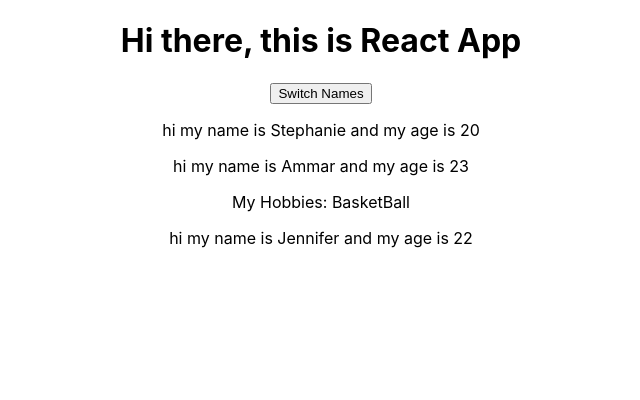
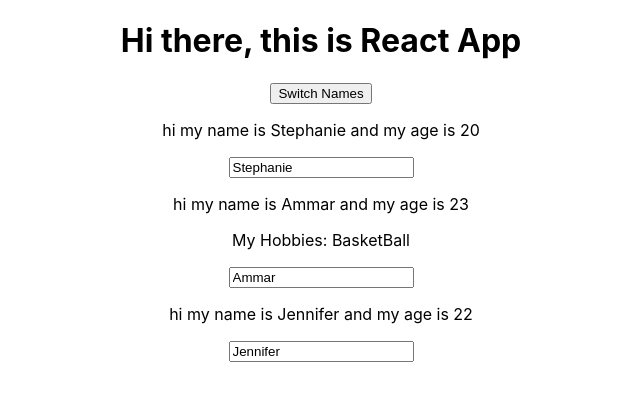
Before and after one commit to amir-sulehria/React, a React (Create React App) app in the folder basic-features/: page / in a window 1280 px wide. Shown: the top 400 px of the page, without its empty margins (319-959 px from the left). Built offline with nearby package versions, Linux system fonts and the light colour scheme.

Commit message:
Two-way-binding-lec

```diff
--- a/basic-features/src/App.js
+++ b/basic-features/src/App.js
@@ -58,6 +58,18 @@ want to pass refernce. another important thing is is u don't use arrow function
 on using this keyword, because this will not then refer to this class.
 */
 
+/*1.7
+to change state use special method given by react "setState" this is made available as we extend Component, this method allow us to update this
+special state property and ensure that react get to know about this update so update dom. setState take object as argument and it'll
+merge whatever we define here with our existing state, leaving other properties of state untouched. now what react will do, it will check
+which part we're overriding and merge and lead react to update dom. there are two things that can lead react to update dom, changing
+state and using props. react update dom only where it needs to update.
+instead of hardcoding we can also receive name as newName arg in handler. for this u have to pass name as
+onClick = {this.switchNameHandler.bind(this, 'new name')}
+here this control what this inside controls refer to, this now is list of elements actually which will be passed to our handler function
+there is another method of passing arg using arrow function returning function call however this is not recommended as re reder occur
+more often
+*/
 
 class App extends Component {
 
@@ -69,21 +81,24 @@ class App extends Component {
     ]
   }
 
-  switchNameHandler = ()=>{
-    /*1.7
-    to change state use special method given by react "setState" this is made available as we extend Component, this method allow us to update this
-    special state property and ensure that react get to know about this update so update dom. setState take object as argument and it'll
-    merge whatever we define here with our existing state, leaving other properties of state untouched. now what react will do, it will check
-    which part we're overriding and merge and lead react to update dom. there are two things that can lead react to update dom, changing
-    state and using props. react update dom only where it needs to update.
-    */
+  switchNameHandler = (newName)=>{
 
     //DON'T DO THIS => this.state.persons[0].name = 'Akbar';
     this.setState({
       persons : [
         {name: 'Stephanie', age: 23},
-        {name: 'Wasim', age: 43},
+        {name: newName, age: 43},
         {name: 'Jennifer', age: 21}
+      ]
+    });
+  }
+
+  nameChangeHandler = (event)=>{
+    this.setState({
+      persons : [
+        {name: 'Stephanie', age: 23},
+        {name: 'Jennifer', age: 21},
+        {name: event.target.value, age: 43}
       ]
     });
   }
@@ -94,10 +109,26 @@ class App extends Component {
         <h1>
           Hi there, this is React App
         </h1>
-        <button onClick = {this.switchNameHandler}>Switch Names</button>
-        <Person name={this.state.persons[0].name} age={this.state.persons[0].age} />
-        <Person name={this.state.persons[1].name} age={this.state.persons[1].age}>My Hobbies: BasketBall</Person>
-        <Person name={this.state.persons[2].name} age={this.state.persons[2].age}/>
+        <button onClick = {() => this.switchNameHandler('Wasim')}>Switch Names</button>
+
+        <Person
+          name={this.state.persons[0].name}
+          age={this.state.persons[0].age}
+         />
+
+        <Person
+          name={this.state.persons[1].name}
+          age={this.state.persons[1].age}
+          click={this.switchNameHandler.bind(this, 'Waqar')}
+        >My Hobbies: BasketBall
+        </Person>
+
+        <Person
+          name={this.state.persons[2].name}
+          age={this.state.persons[2].age}
+          changed={this.nameChangeHandler}
+        />
+
       </div>
     );
 
--- a/basic-features/src/Person/Person.js
+++ b/basic-features/src/Person/Person.js
@@ -17,12 +17,25 @@ use this.props instead, now to access what iss pass b/w closing and opening tag,
 special prop which react give us access to i.e children property
 */
 
+/*1.8
+we cannot use state here in functional component, we should use this form of component as often(more) as possible because they are simple and
+don't change ur application state, because most parts of ur application should'nt change their state, they should just render something to
+the dom, ur application state should only be changed in some selected components referred as containers.e.g.app.js.
+u can also listen to events here but execute some method in class component so pattern of changing name in App.js but listening to events
+in person.js for example let say we want to call method in class component on clicking person component. how do we call method?well u can pass
+refernce to the method as property to component, name is upto u.
+*/
 
+/*1.9
+now lets say we want to take input instead of hardcoding, so we use input text as name, use onChange on method which is define in app.js where
+we still want to change state
+*/
 const person = (props)=>{
     return (
         <div>
-            <p>hi my name is {props.name} and my age is {props.age}</p>
+            <p onClick={props.click}>hi my name is {props.name} and my age is {props.age}</p>
             <p>{props.children}</p>
+            <input type="text" value={props.name} onChange={props.changed}/>
         </div>
     );
 
```
